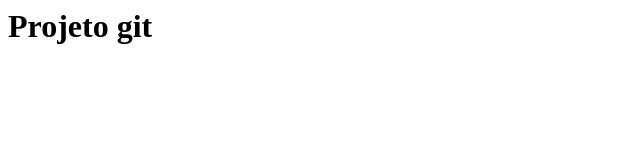
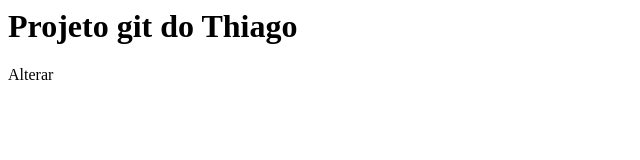
Before and after one commit to mauvale/primeiro-projeto, a plain HTML site: page index.html in a window 1280 px wide. Shown: the whole page, without its empty margins (0-640 px from the left). Drawn offline with Linux system fonts and the light colour scheme.

Commit message:
Alteração 2

```diff
--- a/index.html
+++ b/index.html
@@ -2,6 +2,7 @@
   <head>
   </head>
   <body>
-    <h1>Projeto git</h1>
+    <h1>Projeto git do Thiago</h1>
+    <p>Alterar</p>
   </body>
 </html>
```
